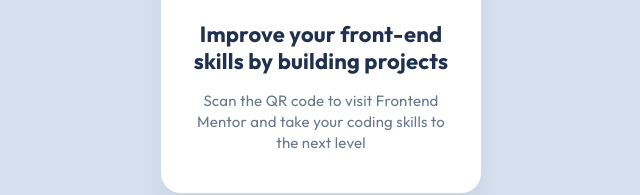
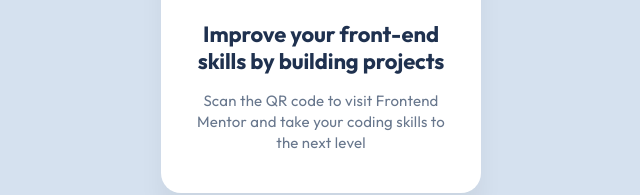
Before and after one commit to dimasdwiadiguna/fem-00-getstarted, a plain HTML site: page index.html in a window 1280 px wide. Shown: the part 457-652 px from the top of the page, 319-959 px from the left. Drawn offline with Linux system fonts and the light colour scheme.

Commit message:
final tweak on title

```diff
--- a/style.css
+++ b/style.css
@@ -54,6 +54,7 @@
 
 .card-content h1 {
   font-size: 22px;
+  letter-spacing: -0.1px;
   line-height: 120%;
   color: var(--slate-900);
   font-weight: 700;
```
